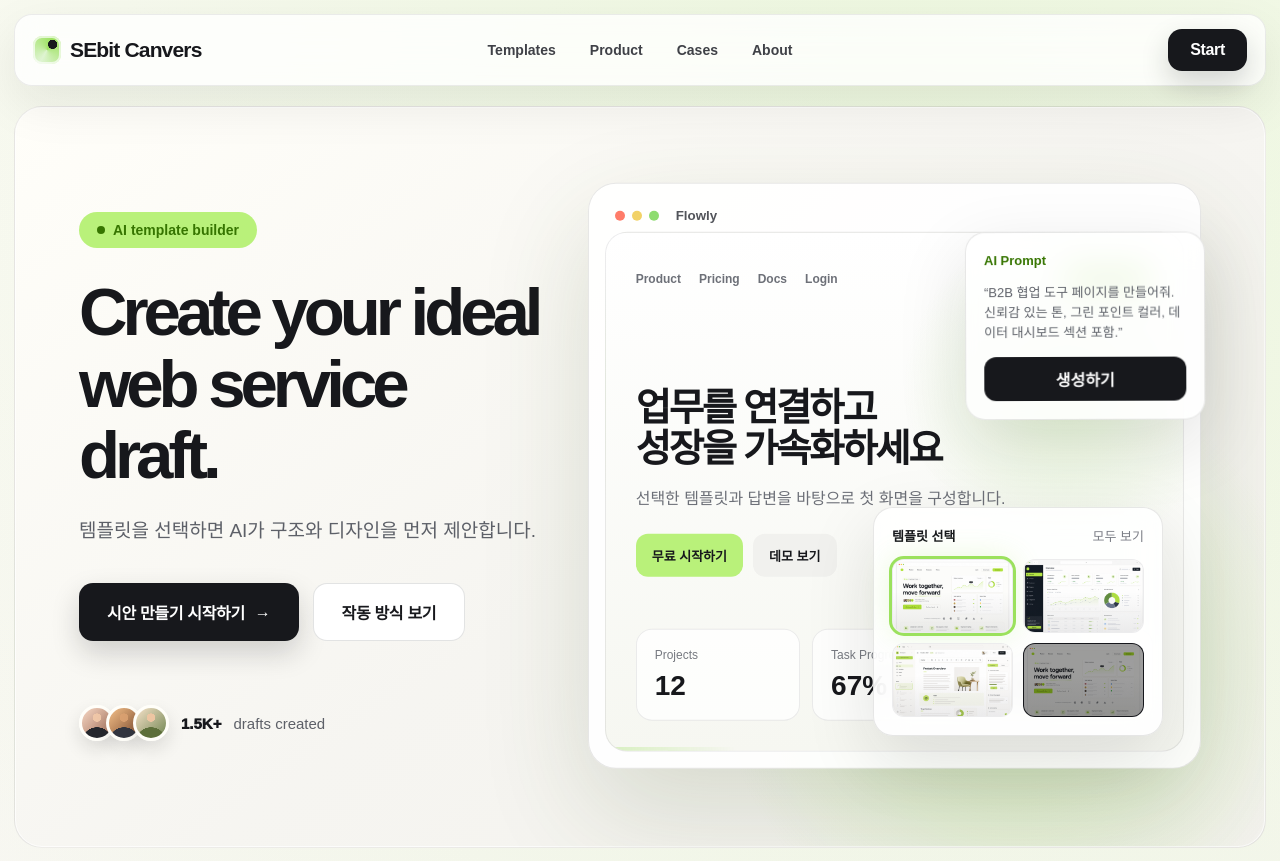
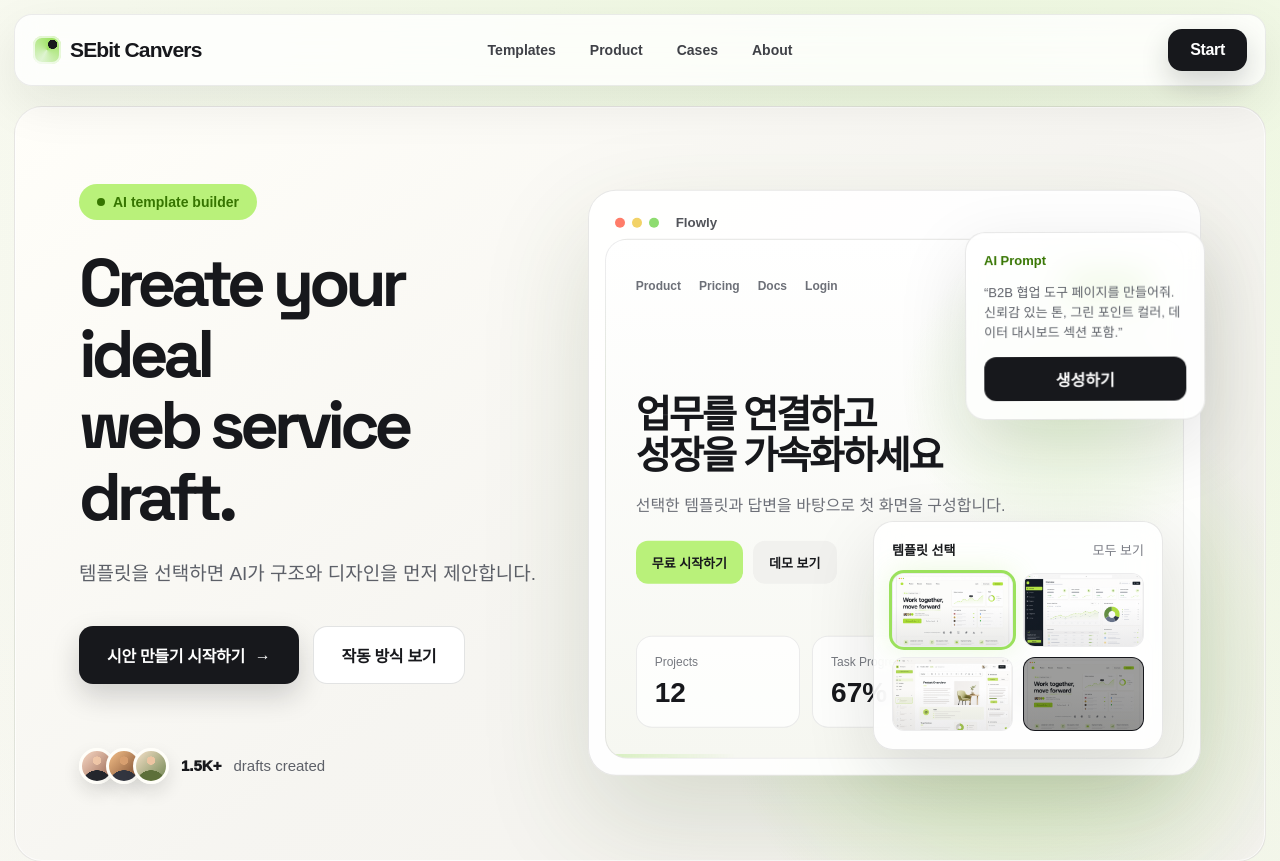
Before and after one commit to sehyunictsebitleedy/SEbit_canvers_v2, a Next.js app: page / in a window 1280 px wide. Shown: the top 861 px of the page. Built offline with nearby package versions, Linux system fonts and the light colour scheme; a web font is replaced by a local one.

Commit message:
fix: restore h2_en style class

```diff
--- a/app/globals.css
+++ b/app/globals.css
@@ -1759,3 +1759,8 @@ a { color: inherit; text-decoration: none; }
     transition-duration: 0.01ms !important;
   }
 }
+
+.h2_en {
+  font-family: var(--display-font);
+  letter-spacing: -0.065em;
+}
```
Also changed, not shown: 1 other file (tests, documents, lock files or other folders).
